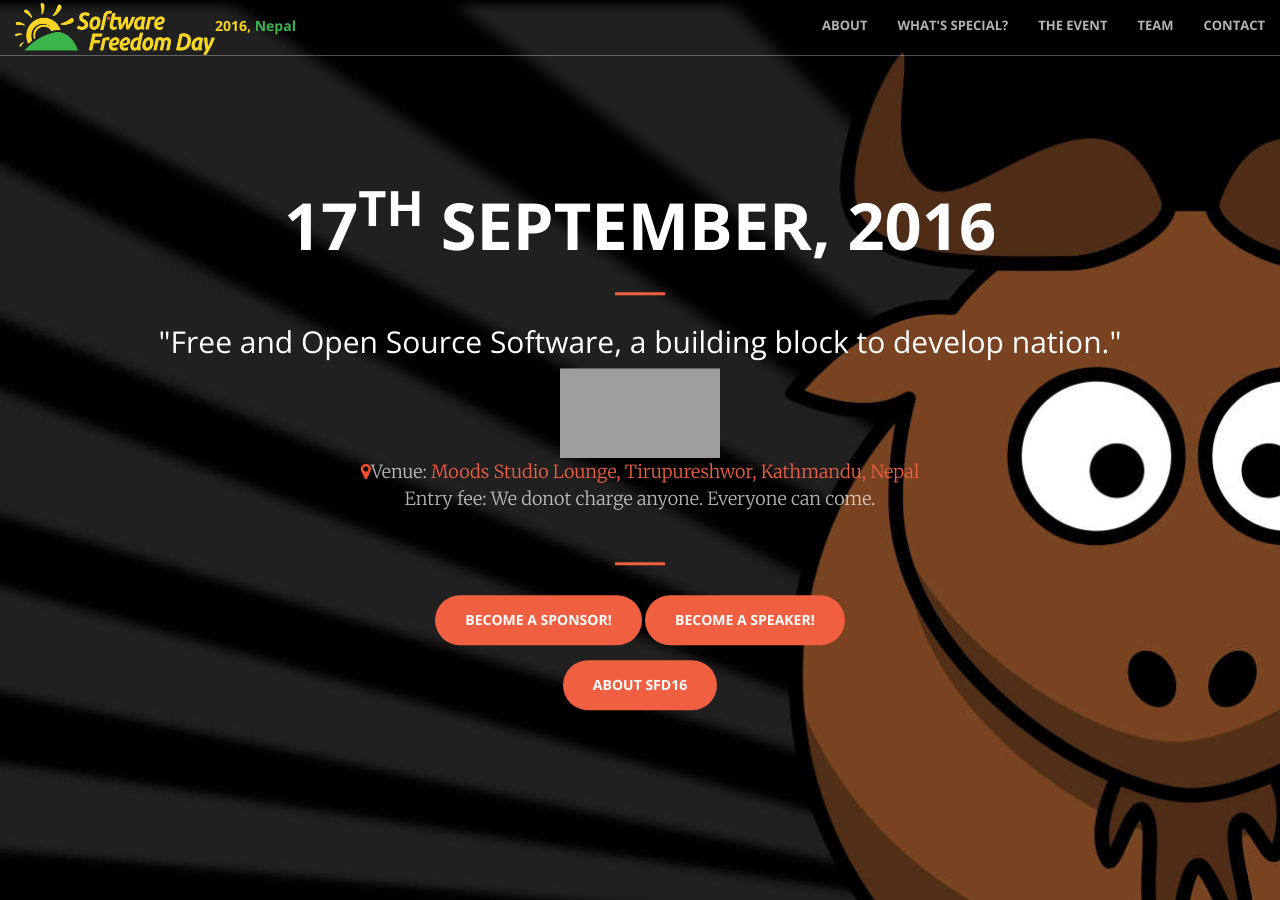
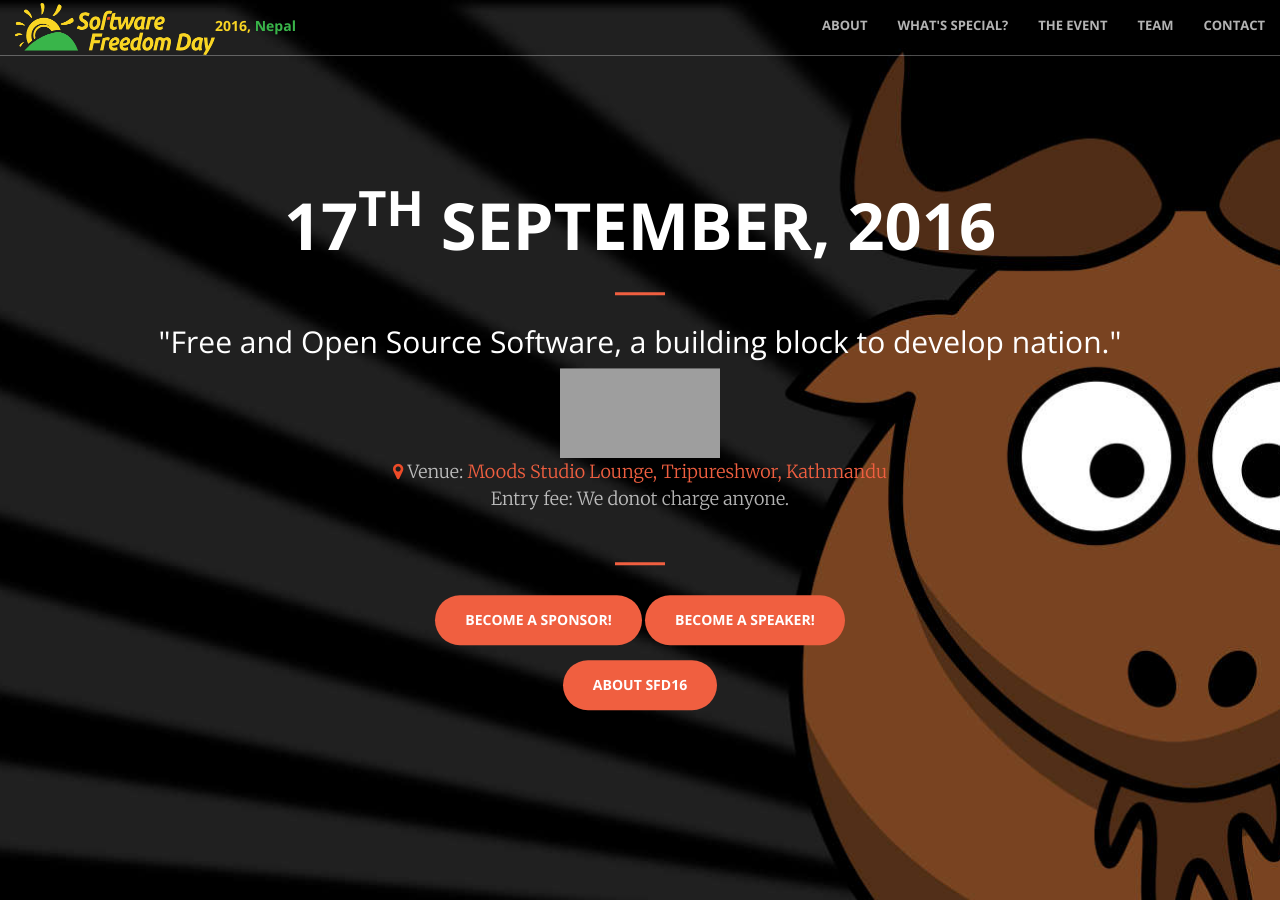
Before and after one commit to foss-np/sfd-2016, a Jekyll site: the page built from index.html, in a window 1280 px wide and 900 px high. Built offline with Jekyll 4.4.1, drawn with Linux system fonts in a browser that asks for light colours; grey boxes are pictures that could not be loaded.

Commit message:
Updated Venue

```diff
--- a/_includes/header.html
+++ b/_includes/header.html
@@ -5,8 +5,8 @@
             <hr>
             <h2 class="section-heading">"Free and Open Source Software, a building block to develop nation."</h2>
             <a href="http://www.softwarefreedomday.org/"><img src="http://www.softwarefreedomday.org/countdown/banner1-UTC-4-en.png" border="0" width="160" height="90" alt="Celebrate SFD with us on September 17, 2016!"></a><br>
-            <p><i class="fa fa-map-marker colored" aria-hidden="true"></i>Venue: <a href="https://www.google.com.np/maps/place/MOODS+STUDIO+LOUNGE/@27.6913308,85.3167517,17z/data=!4m5!3m4!1s0x39eb19b24524ef9b:0x9096f7f2c5437897!8m2!3d27.6913308!4d85.3167517!6m1!1e1?hl=en">Moods Studio Lounge, Tirupureshwor, Kathmandu, Nepal</a><br>
-	    Entry fee: We donot charge anyone. Everyone can come.</p><hr>
+            <p><i class="fa fa-map-marker colored" aria-hidden="true"></i> Venue: <a href="https://www.google.com.np/maps/place/MOODS+STUDIO+LOUNGE/@27.6913308,85.3167517,17z/data=!4m5!3m4!1s0x39eb19b24524ef9b:0x9096f7f2c5437897!8m2!3d27.6913308!4d85.3167517!6m1!1e1?hl=en">Moods Studio Lounge, Tripureshwor, Kathmandu</a><br>
+	    Entry fee: We donot charge anyone.</p><hr>
             <a href="bsponsor.html" class="btn btn-primary btn-xl page-scroll">Become a Sponsor!</a>
             <a href="bspeaker.html" class="btn btn-primary btn-xl page-scroll">Become a Speaker!</a><br>
             <div id="temo">
```
